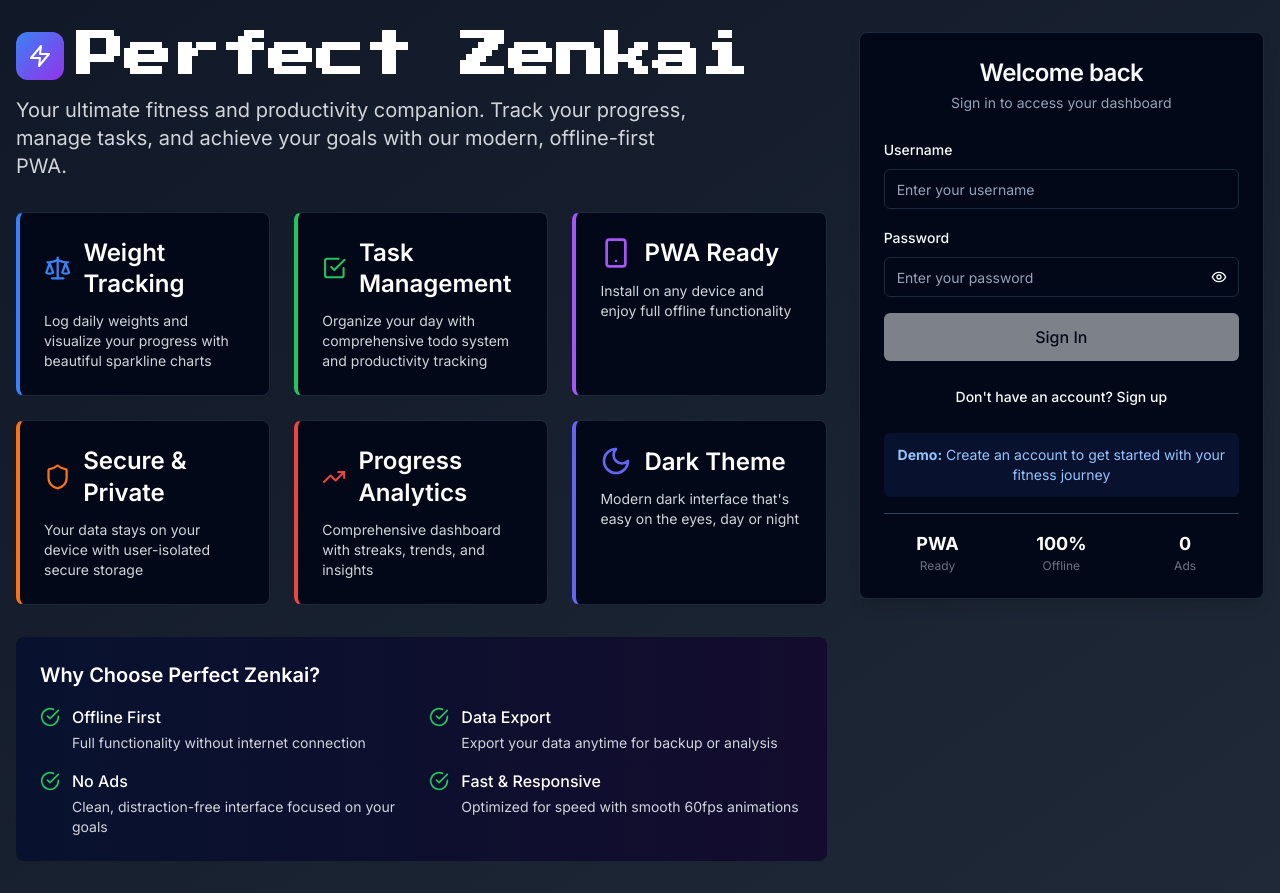
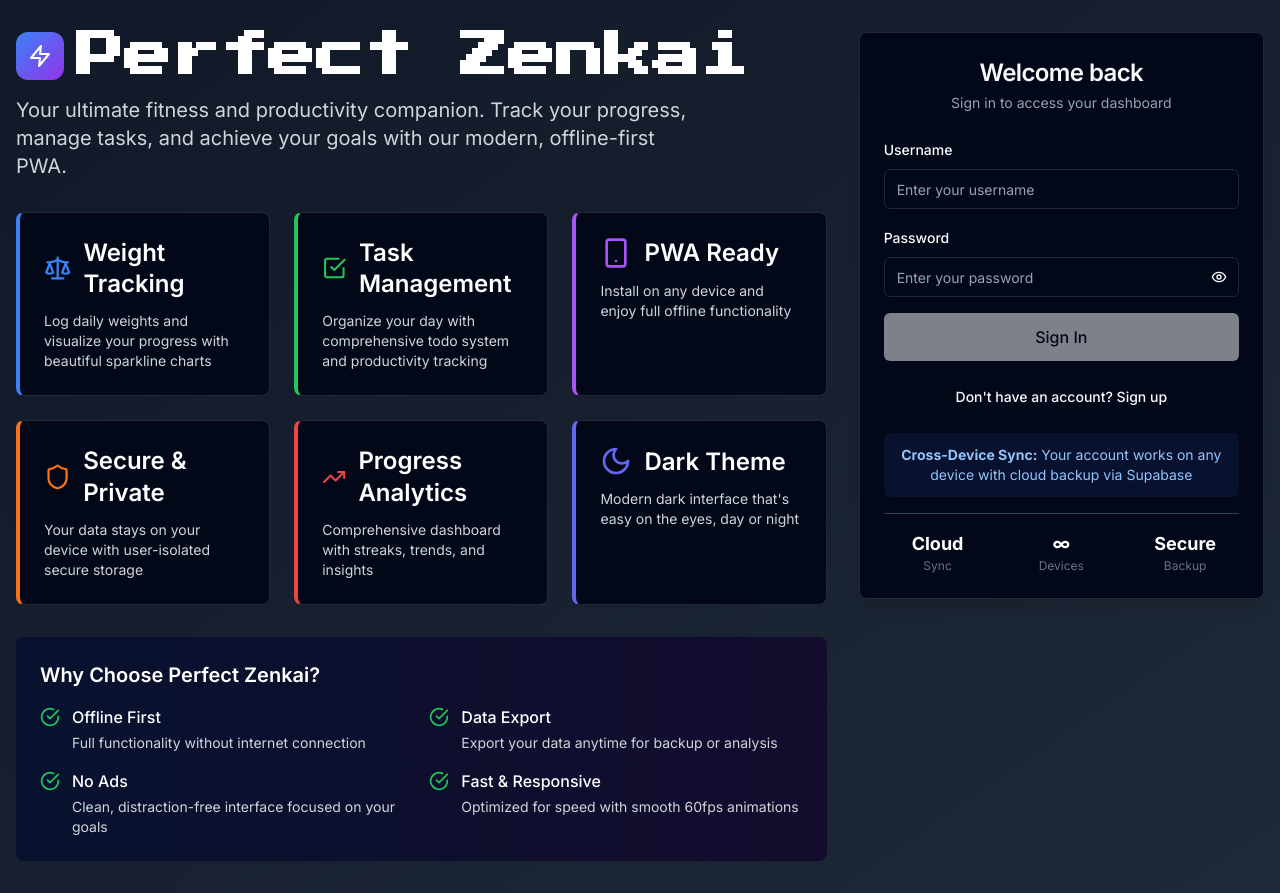
Before and after one commit to Perfectz/PerfectZenkai, a React (Vite) app: page /login in a window 1280 px wide. Built offline with nearby package versions, Linux system fonts and the light colour scheme; no server answers.

Commit message:
fix: Switch back to Supabase authentication with proper environment variables - Added Supabase environment variables to Netlify production - Created local .env file for development - Updated login page to reflect cloud sync capabilities - Fixed the production deployment error

```diff
--- a/src/modules/auth/components/SimpleLoginPage.tsx
+++ b/src/modules/auth/components/SimpleLoginPage.tsx
@@ -413,7 +413,7 @@
                 {!isRegisterMode && (
                   <div className="mt-4 p-3 bg-blue-50 dark:bg-blue-900/20 rounded-md">
                     <p className="text-sm text-blue-700 dark:text-blue-300 text-center">
-                      <strong>Demo:</strong> Create an account to get started with your fitness journey
+                      <strong>Cross-Device Sync:</strong> Your account works on any device with cloud backup via Supabase
                     </p>
                   </div>
                 )}
@@ -422,16 +422,16 @@
                 <div className="pt-4 border-t border-gray-200 dark:border-gray-700">
                   <div className="grid grid-cols-3 gap-4 text-center">
                     <div>
-                      <div className="text-lg font-bold text-gray-900 dark:text-white">PWA</div>
-                      <div className="text-xs text-gray-500">Ready</div>
+                      <div className="text-lg font-bold text-gray-900 dark:text-white">Cloud</div>
+                      <div className="text-xs text-gray-500">Sync</div>
                     </div>
                     <div>
-                      <div className="text-lg font-bold text-gray-900 dark:text-white">100%</div>
-                      <div className="text-xs text-gray-500">Offline</div>
+                      <div className="text-lg font-bold text-gray-900 dark:text-white">∞</div>
+                      <div className="text-xs text-gray-500">Devices</div>
                     </div>
                     <div>
-                      <div className="text-lg font-bold text-gray-900 dark:text-white">0</div>
-                      <div className="text-xs text-gray-500">Ads</div>
+                      <div className="text-lg font-bold text-gray-900 dark:text-white">Secure</div>
+                      <div className="text-xs text-gray-500">Backup</div>
                     </div>
                   </div>
                 </div>
```
